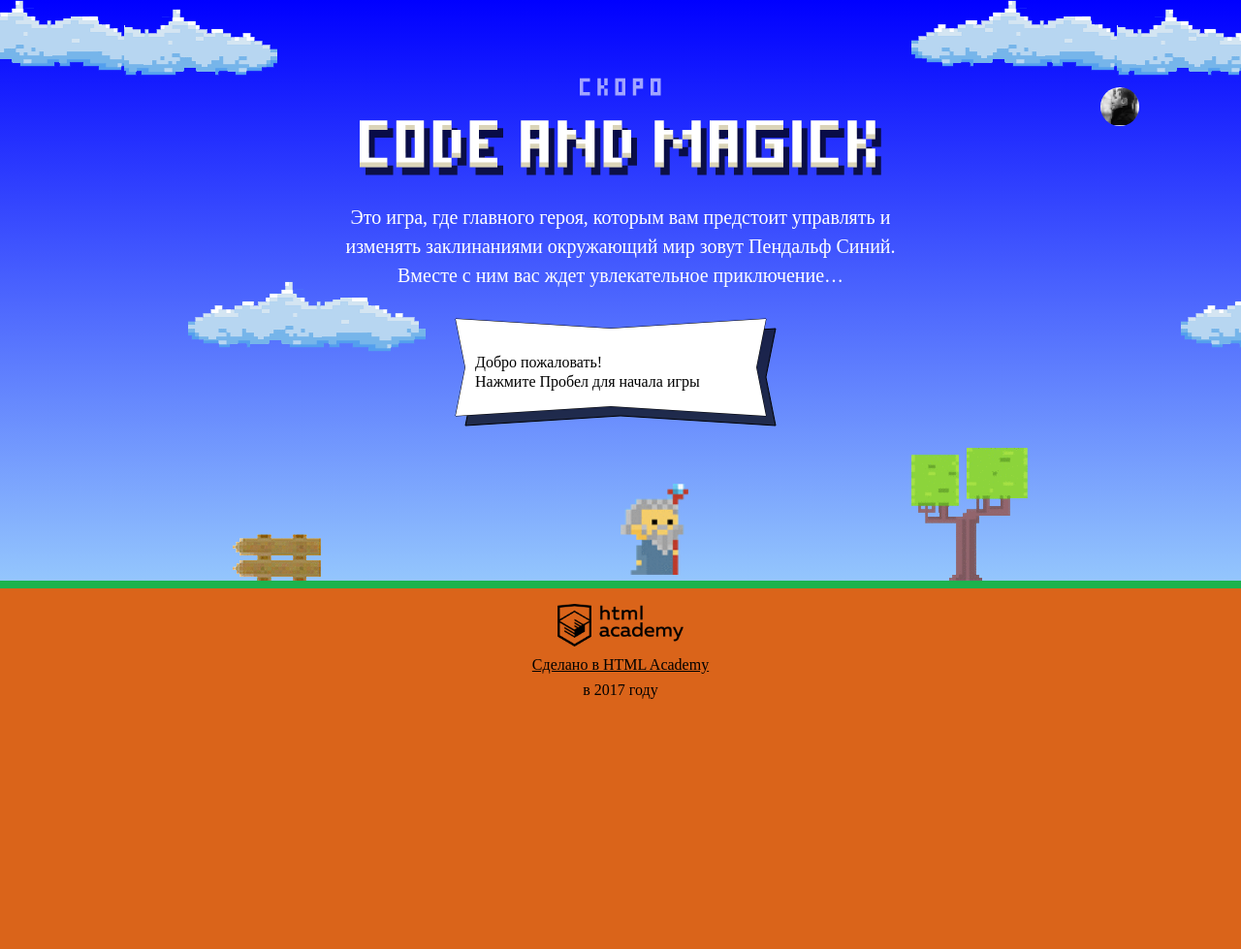
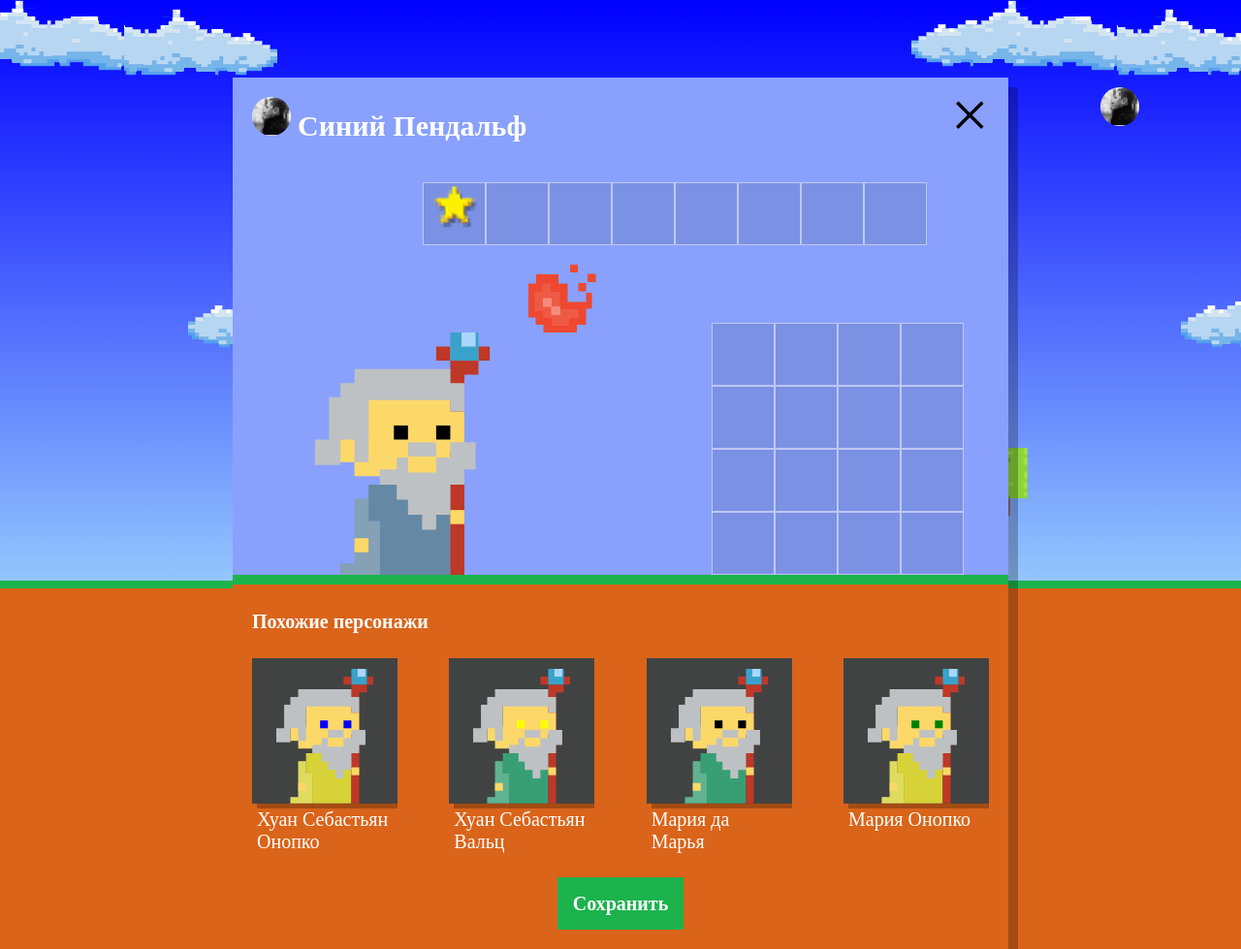
Before and after one commit to vitalykrupin/code-and-magic, a website: page index.html in a window 1280 px wide. Shown: the whole page at 97% size. Before the commit the page ends 800 px from the top, so only its background shows below. Drawn offline with Linux system fonts and the light colour scheme; a web font is replaced by a local one.

Commit message:
module3-task1 homework was made

```diff
--- a/index.html
+++ b/index.html
@@ -202,7 +202,7 @@
     return height / 3 * 2;
   };
 </script>
-<script src="js.setup.js"></script>
+<script src="js/setup.js"></script>
 <script src="js/stat.js"></script>
 <script src="js/game.js"></script>
 
--- a/js/setup.js
+++ b/js/setup.js
@@ -0,0 +1,57 @@
+'use strict';
+
+var WIZARD_NAMES = ['Иван', 'Хуан Себастьян', 'Мария', 'Кристоф', 'Виктор', 'Юлия', 'Люпита', 'Вашингтон'];
+var WIZARD_SURNAMES = ['да Марья', 'Верон', 'Мирабелла', 'Вальц', 'Онопко', 'Топольницкая', 'Нионго', 'Ирвинг'];
+var COAT_COLORS = ['rgb(101, 137, 164)', 'rgb(241, 43, 107)', 'rgb(146, 100, 161)', 'rgb(56, 159, 117)', 'rgb(215, 210, 55)', 'rgb(0, 0, 0)'];
+var EYES_COLORS = ['black', 'red', 'blue', 'yellow', 'green'];
+
+var userDialog = document.querySelector('.setup');
+userDialog.classList.remove('hidden');
+
+var similarListElement = userDialog.querySelector('.setup-similar-list');
+
+var similarWizardTemplate = document.querySelector('#similar-wizard-template')
+    .content
+    .querySelector('.setup-similar-item');
+
+var randomItem = function (arr) {
+  var min = 0;
+  var max = arr.length - 1;
+  var rand = min + Math.random() * (max + 1 - min);
+  rand = Math.floor(rand);
+  return rand;
+};
+
+var renderArrWizards = function () {
+  var wizards = [];
+  for (var i = 0; i < 4; i++) {
+    wizards[i] = {
+      name: WIZARD_NAMES[randomItem(WIZARD_NAMES)] + ' ' + WIZARD_SURNAMES[randomItem(WIZARD_SURNAMES)],
+      coatColor: COAT_COLORS[randomItem(COAT_COLORS)],
+      eyesColor: EYES_COLORS[randomItem(EYES_COLORS)]
+    };
+  }
+  return wizards;
+};
+
+
+var renderWizard = function (wizard) {
+  var wizardElement = similarWizardTemplate.cloneNode(true);
+  wizardElement.querySelector('.setup-similar-label').textContent = wizard.name;
+  wizardElement.querySelector('.wizard-coat').style.fill = wizard.coatColor;
+  wizardElement.querySelector('.wizard-eyes').style.fill = wizard.eyesColor;
+  return wizardElement;
+};
+
+var createFragment = function () {
+  var fragment = document.createDocumentFragment();
+  var wizards = renderArrWizards();
+  for (var i = 0; i < wizards.length; i++) {
+    fragment.appendChild(renderWizard(wizards[i]));
+  }
+  similarListElement.appendChild(fragment);
+};
+
+createFragment();
+
+userDialog.querySelector('.setup-similar').classList.remove('hidden');
```
